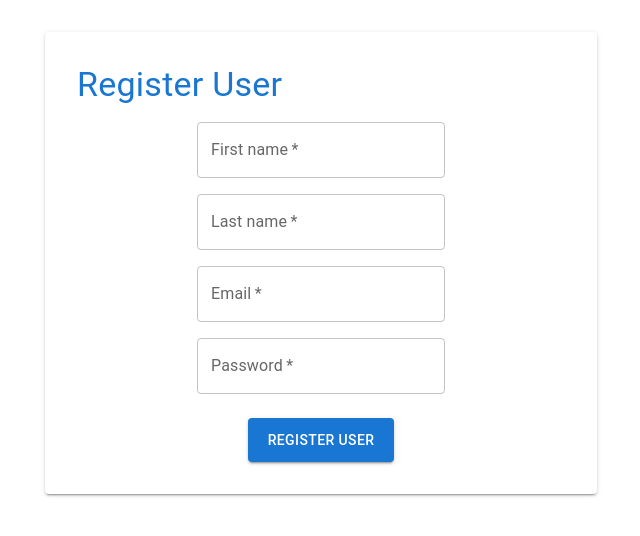
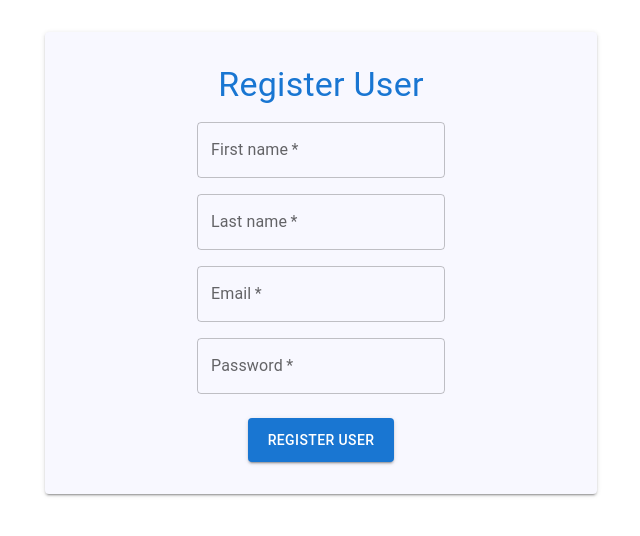
Before and after one commit to Jopus7/Finance-Tracker-App, a React (Create React App) app in the folder frontend/: page / in a window 1280 px wide. Shown: the top 536 px of the page, without its empty margins (319-959 px from the left). Built offline with nearby package versions, Linux system fonts and the light colour scheme.

Commit message:
basic format

```diff
--- a/frontend/src/App.tsx
+++ b/frontend/src/App.tsx
@@ -5,7 +5,7 @@ import { RegisterForm } from './components/register-form';
 
 function App() {
   return (
-    <div>
+    <div >
     <RegisterForm/>
     </div>
   )
--- a/frontend/src/components/register-form.tsx
+++ b/frontend/src/components/register-form.tsx
@@ -38,10 +38,10 @@ export const RegisterForm = () => {
     }
 
     return (
-            <Container maxWidth="sm">
-                <Paper elevation={2} sx={{padding: 4, marginTop: 4}}>
+            <Container maxWidth="sm" >
+                <Paper elevation={2} sx={{padding: 4, marginTop: 4, bgcolor: "ghostwhite"}}>
                     <Box sx={{texAlign: 'center', marginBottom: 2}} >
-                    <Typography variant="h4" color="primary" >Register User</Typography >
+                    <Typography align="center" variant="h4" color="primary" >Register User</Typography >
                     </Box>
                     <form onSubmit={handleSubmit}>
                         <Grid container spacing={2} justifyContent="center">
```
